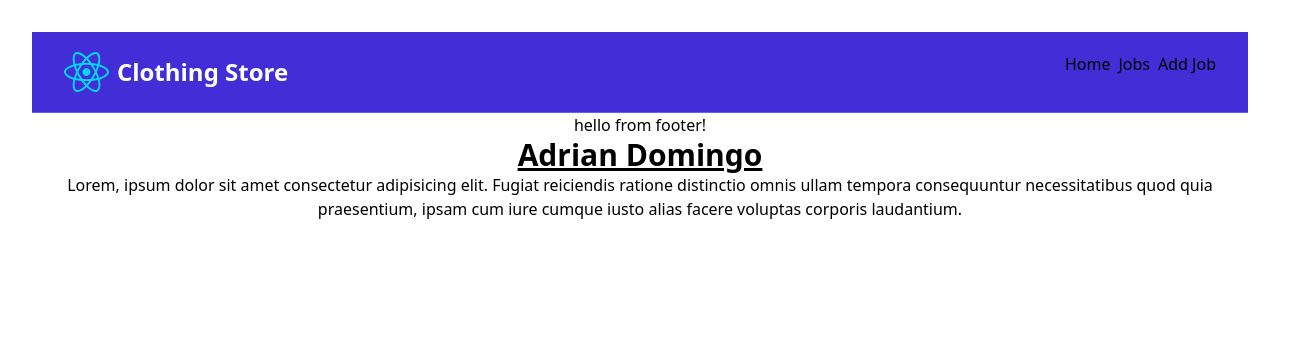
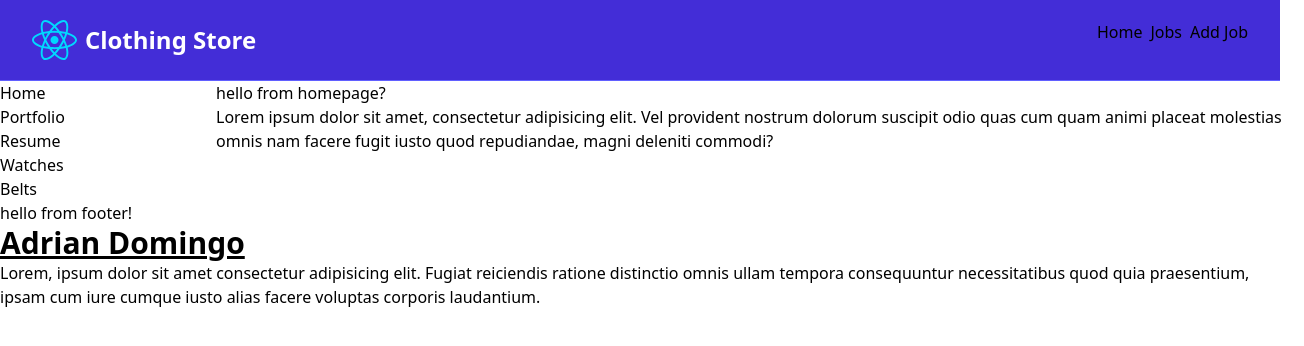
Before and after one commit to Driminius/driminius.github.io, a React (Vite) app in the folder my-react-site/: page / in a window 1280 px wide. Shown: the top 346 px of the page, 1304 px wide, since content can reach past the window. Built offline with nearby package versions, Linux system fonts and the light colour scheme.

Commit message:
created a bunch of react components

```diff
--- a/my-react-site/src/App.css
+++ b/my-react-site/src/App.css
@@ -1,5 +1,8 @@
 @import "tailwindcss";
 
+
+/*
+default styling
 #root {
   max-width: 1280px;
   margin: 0 auto;
@@ -7,7 +10,7 @@
   text-align: center;
 }
 
-/*
+
 .logo {
   height: 6em;
   padding: 1.5em;
--- a/my-react-site/src/App.jsx
+++ b/my-react-site/src/App.jsx
@@ -4,6 +4,9 @@ import reactLogo from './assets/react.svg'
 import viteLogo from '/vite.svg'
 import './App.css'
 import MainLayout from './layouts/MainLayout'
+import HomePage from './pages/HomePage'
+import PortfolioPage from './pages/PortfolioPage'
+
 
 function App() {
   const [count, setCount] = useState(0)
@@ -12,7 +15,10 @@ function App() {
 
     <Router>
       <Routes>
-        <Route path='/' element={<MainLayout />} />
+        <Route path='/' element={<MainLayout />}>
+          <Route index element={<HomePage />}/>
+          <Route path='/portfolio' element={<PortfolioPage />}/>
+        </Route>
       </Routes>
       <h1 className='text-3xl font-bold underline'>Adrian Domingo</h1>
       <p>Lorem, ipsum dolor sit amet consectetur adipisicing elit. Fugiat reiciendis ratione distinctio omnis ullam tempora consequuntur necessitatibus quod quia praesentium, ipsam cum iure cumque iusto alias facere voluptas corporis laudantium.</p>
--- /dev/null
+++ b/my-react-site/src/components/SideBar.jsx
@@ -0,0 +1,25 @@
+import { Link } from "react-router";
+const SideBar = () => {
+    return (
+        <div>
+             <aside className=''>
+                    <ul>
+                        <li>
+                        <Link to='/'>
+                        Home
+                        </Link>
+                        </li>
+                        <li>
+                      <Link to='/portfolio'>Portfolio</Link>
+                      </li>
+                      <li>Resume</li>
+                      <li>Watches</li>
+                      <li>Belts</li>
+                      <li></li>
+                    </ul>
+            </aside>
+        </div>
+    )
+}
+
+export default SideBar;
--- a/my-react-site/src/layouts/MainLayout.jsx
+++ b/my-react-site/src/layouts/MainLayout.jsx
@@ -1,11 +1,25 @@
 import NavBar from "../components/NavBar";
 import Footer from "../components/Footer";
 import { Outlet } from "react-router";
+import SideBar from "../components/SideBar";
+
+/* MainLayout should always contain NavBar and Footer and sidebar? */
 const MainLayout = () => {
     return (
         <>
             <NavBar />
+            <div
+                className='grid grid-cols-1 md:grid-cols-[15%_85%] w-full gap-6'
+            >
+                <div>
+             <SideBar />
+             </div>
+             <div>
+            <main>
             <Outlet />
+            </main>
+            </div>
+            </div>
             <Footer />
         </>
     )
--- /dev/null
+++ b/my-react-site/src/pages/HomePage.jsx
@@ -0,0 +1,11 @@
+const HomePage = () => {
+    return (
+        <>
+        <p>hello from homepage?</p>
+        <p>Lorem ipsum dolor sit amet, consectetur adipisicing elit. Vel provident nostrum dolorum suscipit odio quas cum quam animi placeat molestias omnis nam facere fugit iusto quod repudiandae, magni deleniti commodi?</p>
+        </>
+    )
+
+}
+
+export default HomePage;
--- /dev/null
+++ b/my-react-site/src/pages/PortfolioPage.jsx
@@ -0,0 +1,8 @@
+const PortfolioPage = () => {
+    return(
+        <>
+        hello from portfolio
+        </>
+    )
+}
+export default PortfolioPage;
```
